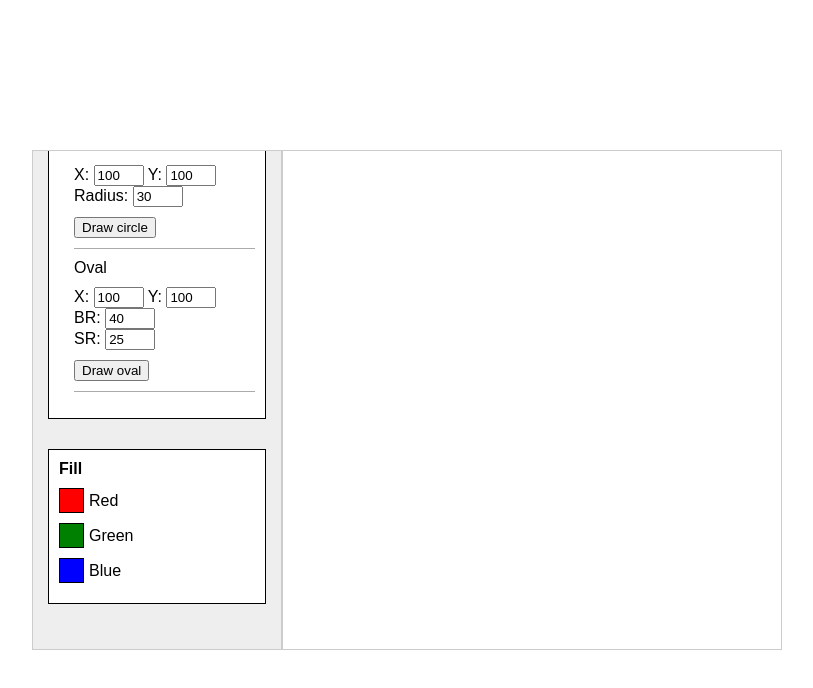
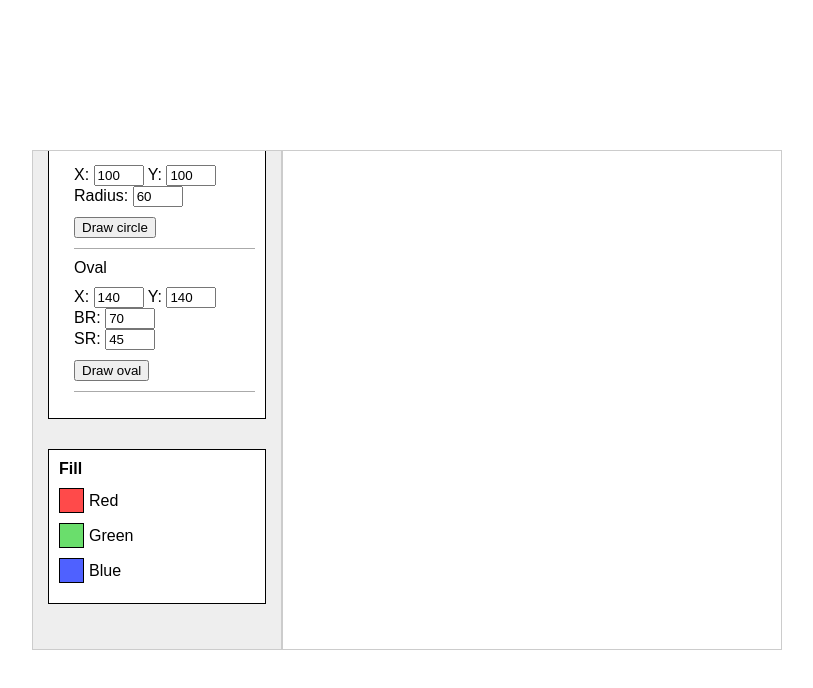
Before and after one commit to R0Mkka/Canvas_first, a plain HTML site: page index.html in a window 1280 px wide. Both pictures are taken after a click on the element "Red". Shown: the whole page, without its empty margins (233-1046 px from the left). Drawn offline with Linux system fonts and the light colour scheme.

Commit message:
Minor styling changes

```diff
--- a/index.html
+++ b/index.html
@@ -64,24 +64,24 @@
               <div class="coordenates">
                 <label>
                   <span title="X coordenate">X:</span>
-                  <input type="number" name="x" placeholder="Enter X" value="20">
+                  <input type="number" name="x" placeholder="Enter X" value="40">
                 </label>
 
                 <label>
                   <span title="Y coordenate">Y:</span>
-                  <input type="number" name="y" placeholder="Enter Y" value="20">
+                  <input type="number" name="y" placeholder="Enter Y" value="40">
                 </label>
               </div>
 
               <div class="size">
                 <label>
                   <span title="Width">W:</span>
-                  <input type="number" name="width" placeholder="Enter width" value="100">
+                  <input type="number" name="width" placeholder="Enter width" value="140">
                 </label>
 
                 <label>
                   <span title="Height">H:</span>
-                  <input type="number" name="height" placeholder="Enter height" value="60">
+                  <input type="number" name="height" placeholder="Enter height" value="90">
                 </label>
               </div>
 
@@ -108,7 +108,7 @@
               <div class="size">
                 <label>
                   <span class="Radius">Radius:</span>
-                  <input type="number" name="radius" placeholder="Enter radius" value="30">
+                  <input type="number" name="radius" placeholder="Enter radius" value="60">
                 </label>
               </div>
 
@@ -123,24 +123,24 @@
               <div class="coordenates">
                 <label>
                   <span title="X coordenate">X:</span>
-                  <input type="number" name="x" placeholder="Enter X" value="100">
+                  <input type="number" name="x" placeholder="Enter X" value="140">
                 </label>
 
                 <label>
                   <span title="Y coordenate">Y:</span>
-                  <input type="number" name="y" placeholder="Enter Y" value="100">
+                  <input type="number" name="y" placeholder="Enter Y" value="140">
                 </label>
               </div>
 
               <div class="size">
                 <label>
                   <span title="Big radius">BR:</span>
-                  <input type="number" name="bigRadius" placeholder="Enter big radius" value="40">
+                  <input type="number" name="bigRadius" placeholder="Enter big radius" value="70">
                 </label>
                 <br>
                 <label>
                   <span title="Small radius">SR:</span>
-                  <input type="number" name="smallRadius" placeholder="Enter small radius" value="25">
+                  <input type="number" name="smallRadius" placeholder="Enter small radius" value="45">
                 </label>
               </div>
 
--- a/script.js
+++ b/script.js
@@ -101,15 +101,15 @@ drawOvalButton.onclick = (event) => {
 }
 
 fillWithRedButton.onclick = () => {
-  fillFunction('red')();
+  fillFunction('#ff4a4a')();
 };
 
 fillWithGreenButton.onclick = () => {
-  fillFunction('green')();
+  fillFunction('#6ade6c')();
 }
 
 fillWithBlueButton.onclick = () => {
-  fillFunction('blue')();
+  fillFunction('#4f61ff')();
 }
 
 function getDataFromForm(formElement) {
--- a/style.css
+++ b/style.css
@@ -103,15 +103,15 @@ body {
 }
 
 .colors .red .color {
-  background-color: red;
+  background-color: #ff4a4a;
 }
 
 .colors .green .color {
-  background-color: green;
+  background-color: #6ade6c;
 }
 
 .colors .blue .color {
-  background-color: blue;
+  background-color: #4f61ff;
 }
 
 canvas {
```
